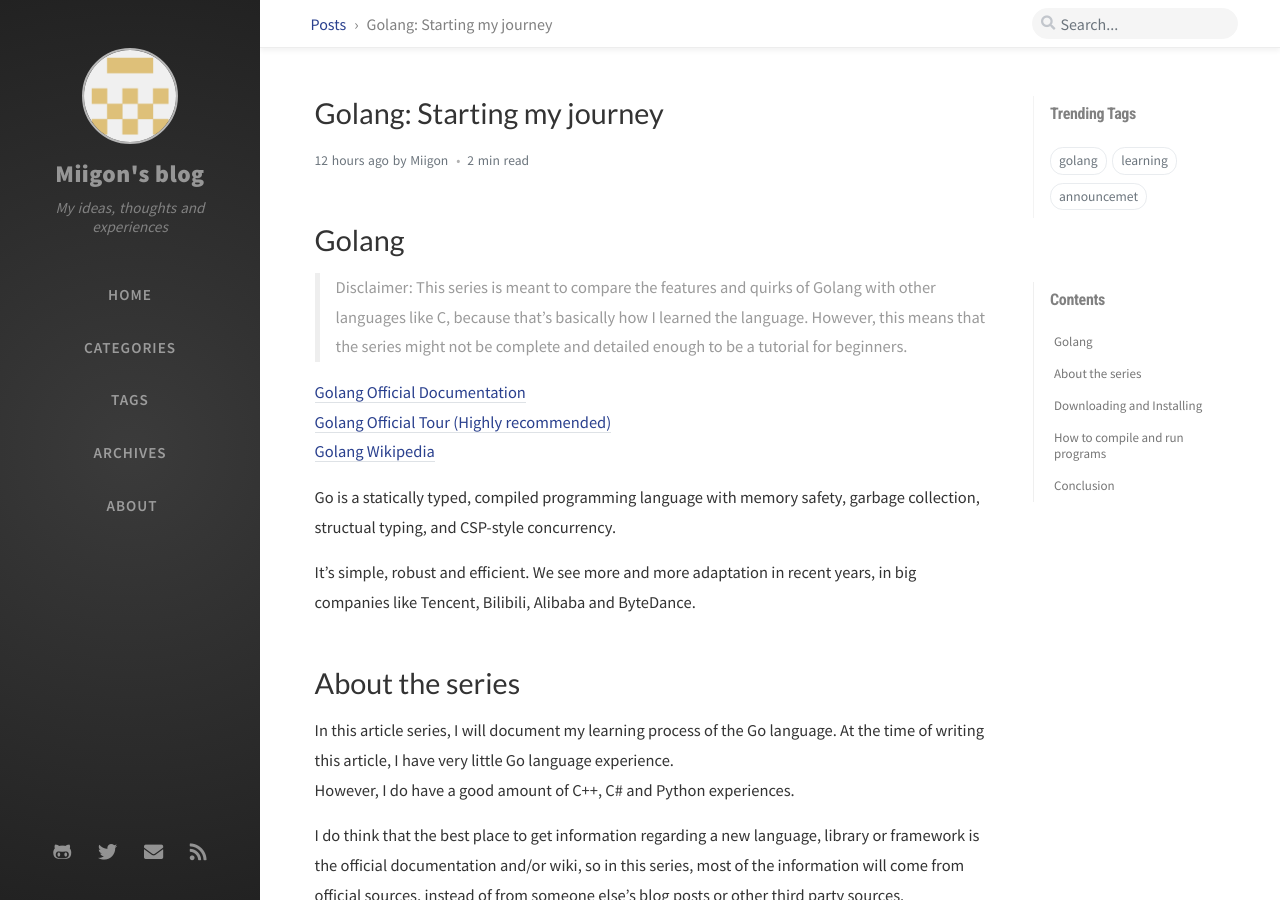
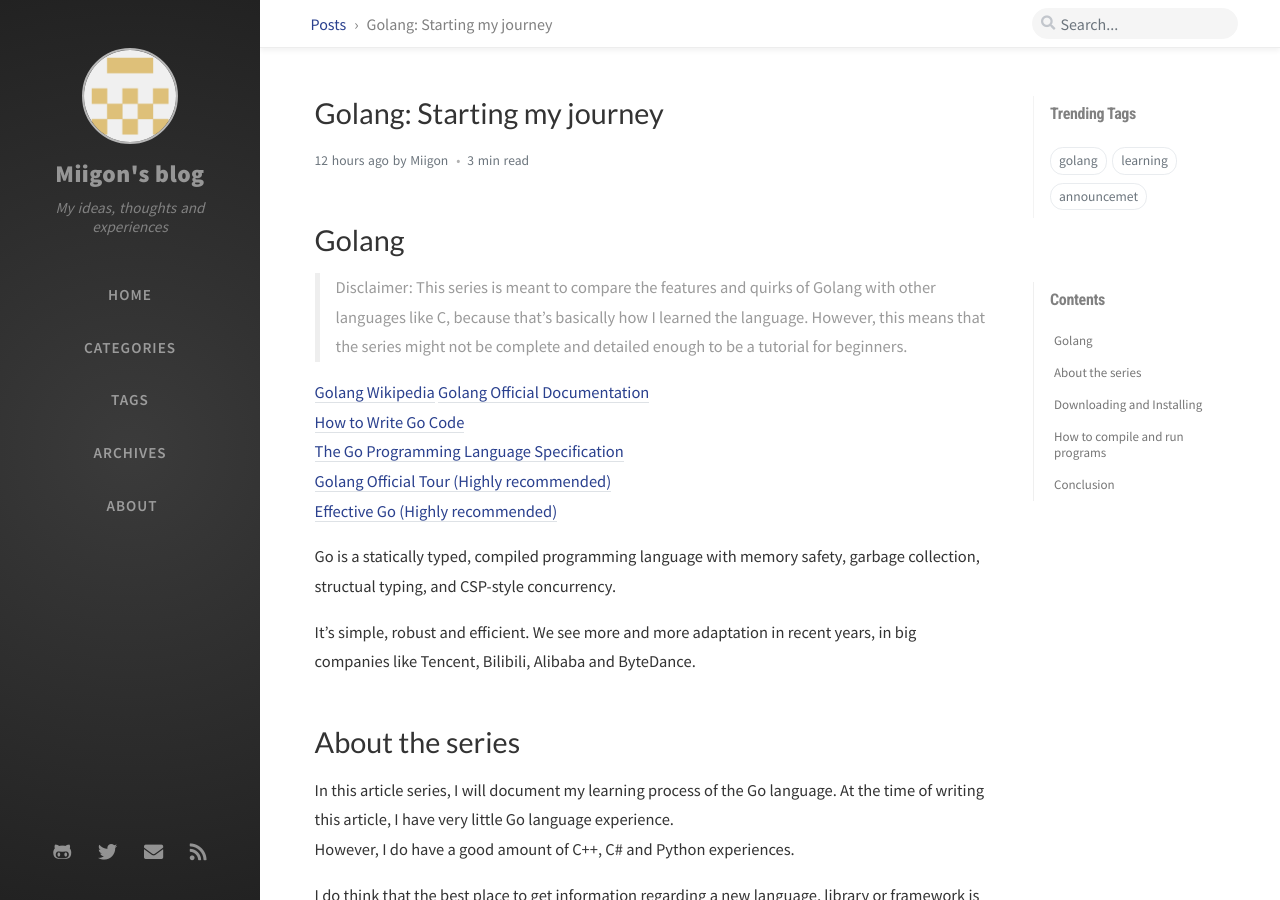
Before and after one commit to Miigon/blog, a Jekyll site: the page built from _posts/golang/2020-12-22-starting-my-golang-journey.md, in a window 1280 px wide and 900 px high. Built offline with Jekyll 4.4.1, drawn with Linux system fonts in a browser that asks for light colours; nearby versions of some CDN libraries; comment, search, counter and statistics services are not loaded.

Commit message:
update: add some links to starting-my-golang-journey

```diff
--- a/_posts/golang/2020-12-22-starting-my-golang-journey.md
+++ b/_posts/golang/2020-12-22-starting-my-golang-journey.md
@@ -12,9 +12,12 @@ tags: [golang, learning]
 > this means that the series might not be complete and detailed enough to be a tutorial
 > for beginners.
 
+[Golang Wikipedia](https://en.wikipedia.org/wiki/Go_(programming_language))
 [Golang Official Documentation](https://golang.org/doc/)
+[How to Write Go Code](https://golang.org/doc/code.html)
+[The Go Programming Language Specification](https://golang.org/ref/spec)
 [Golang Official Tour (Highly recommended)](https://tour.golang.org/)
-[Golang Wikipedia](https://en.wikipedia.org/wiki/Go_(programming_language))
+[Effective Go (Highly recommended)](https://golang.org/doc/effective_go.html)
 
 Go is a statically typed, compiled programming language with memory safety, garbage
 collection, structual typing, and CSP-style concurrency.
```
